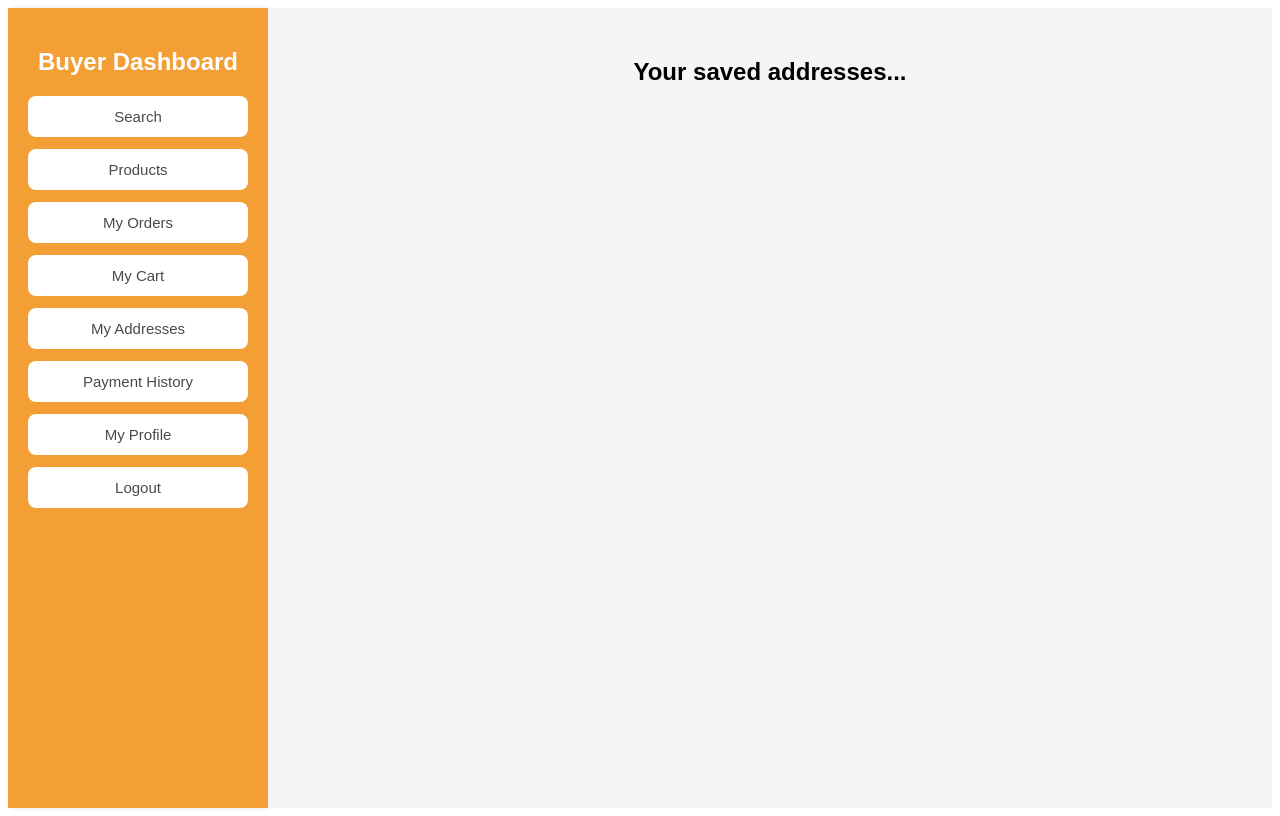
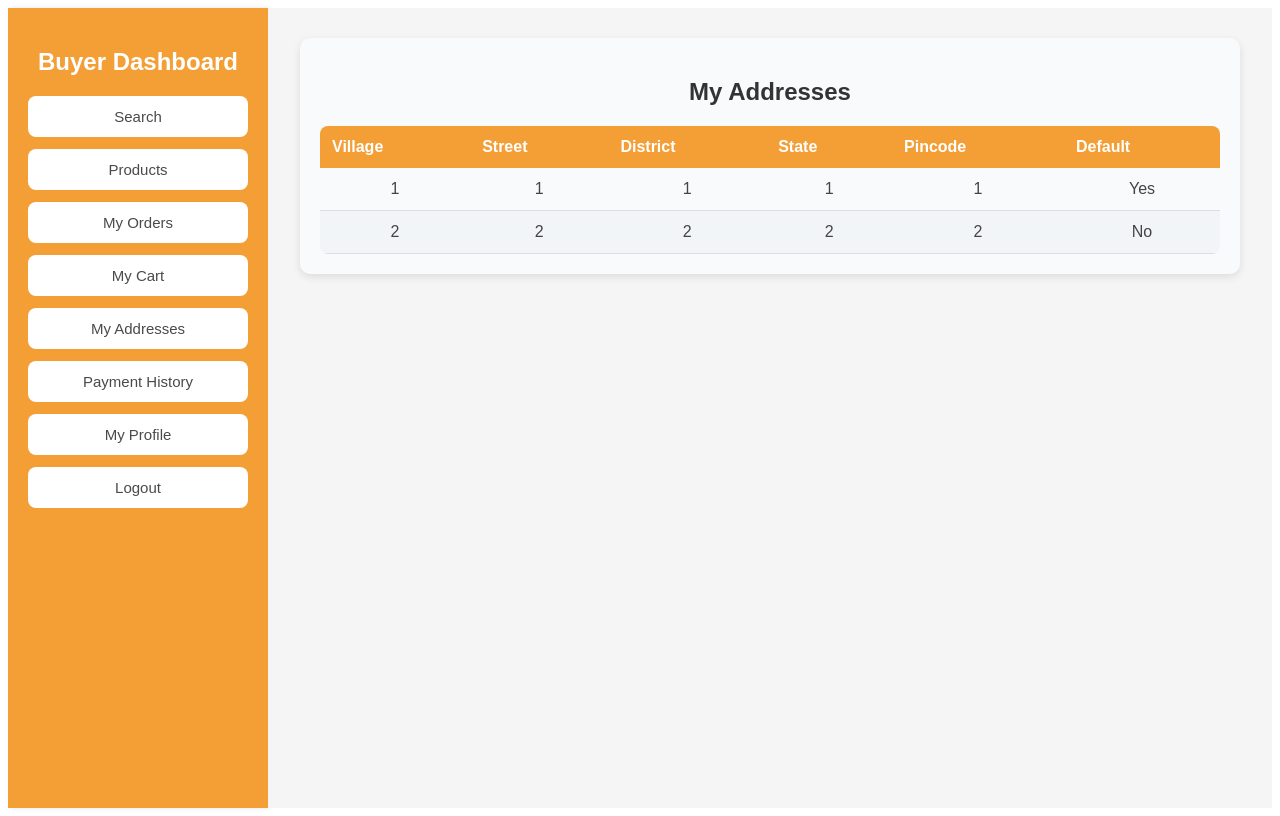
Before and after one commit to gvram13541/JJD, a React (Vite) app in the folder Frontend/: page /buyer in a window 1280 px wide. Both pictures are taken after a click on the item "My Addresses". Built offline with nearby package versions, Linux system fonts and the light colour scheme.

Commit message:
fronted to display the saved addresses

```diff
--- a/Frontend/src/components/buyer/address.jsx
+++ b/Frontend/src/components/buyer/address.jsx
@@ -1,7 +1,43 @@
+import "../../styles/address.css";
+
 function MyAddresses() {
-    return(
-        <h2>Your saved addresses...</h2>
-    )
+    return (
+        <div className="address-container">
+            <h2 className="address-title">My Addresses</h2>
+
+            <table className="address-table">
+                <thead>
+                    <tr>
+                        <th>Village</th>
+                        <th>Street</th>
+                        <th>District</th>
+                        <th>State</th>
+                        <th>Pincode</th>
+                        <th>Default</th>
+                    </tr>
+                </thead>
+
+                <tbody>
+                    <tr>
+                        <td>1</td>
+                        <td>1</td>
+                        <td>1</td>
+                        <td>1</td>
+                        <td>1</td>
+                        <td>Yes</td>
+                    </tr>
+                    <tr>
+                        <td>2</td>
+                        <td>2</td>
+                        <td>2</td>
+                        <td>2</td>
+                        <td>2</td>
+                        <td>No</td>
+                    </tr>
+                </tbody>
+            </table>
+        </div>
+    );
 }
 
 export default MyAddresses;
--- /dev/null
+++ b/Frontend/src/styles/address.css
@@ -0,0 +1,55 @@
+.address-container {
+    padding: 20px;
+    max-width: 900px;
+    margin: auto;
+    background: #f9fafb;
+    border-radius: 10px;
+    box-shadow: 0 3px 8px rgba(0,0,0,0.1);
+}
+
+.address-title {
+    text-align: center;
+    font-size: 24px;
+    margin-bottom: 20px;
+    color: #333;
+}
+
+.address-table {
+    width: 100%;
+    border-collapse: collapse;
+    overflow: hidden;
+    border-radius: 8px;
+}
+
+.address-table th {
+    background-color: #f49e36;
+    color: white;
+    font-weight: bold;
+    padding: 12px;
+    text-align: left;
+}
+
+.address-table td {
+    padding: 12px;
+    border-bottom: 1px solid #ddd;
+    color: #444;
+}
+
+.address-table tr:nth-child(even) {
+    background-color: #f2f5f7;
+}
+
+.address-table tr:hover {
+    background-color: #e8f1fd;
+    transition: 0.2s ease-in-out;
+}
+
+@media (max-width: 768px) {
+    .address-table {
+        font-size: 14px;
+    }
+
+    .address-title {
+        font-size: 20px;
+    }
+}
```
